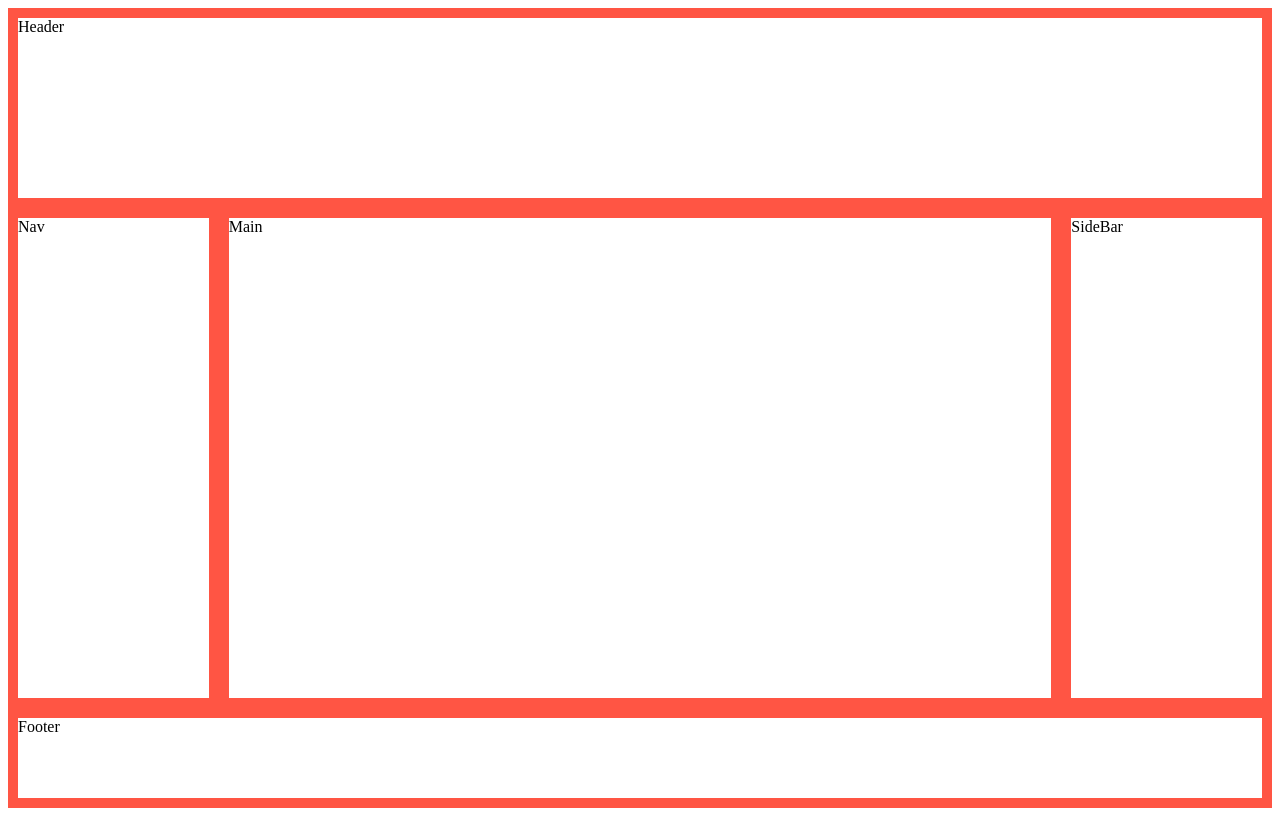
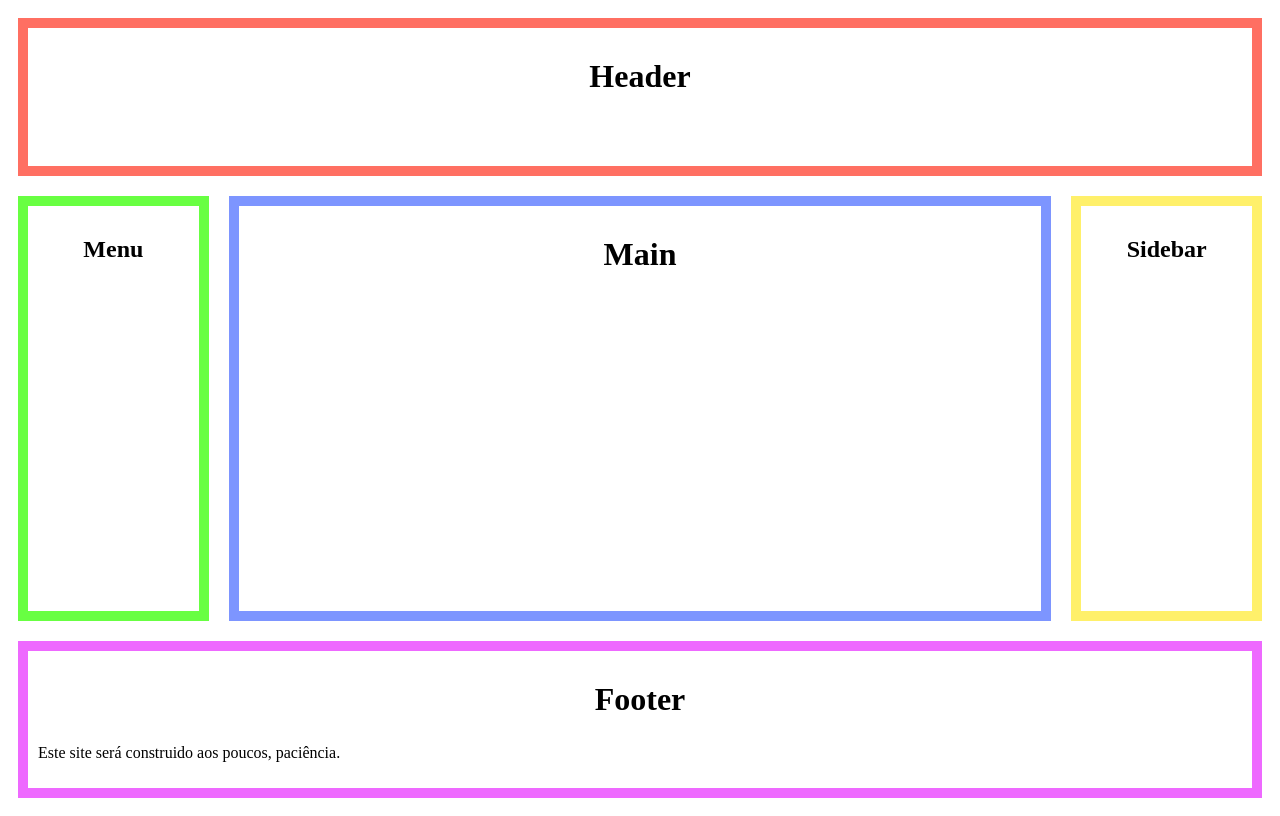
Before and after one commit to leotnjr/leotnjr.github.io, a plain HTML site: page index.html in a window 1280 px wide. Drawn offline with Linux system fonts and the light colour scheme.

Commit message:
Refactor HTML structure and enhance CSS styles for layout consistency

```diff
--- a/index.html
+++ b/index.html
@@ -4,17 +4,26 @@
     <meta charset="UTF-8">
     <meta name="viewport" content="width=device-width, initial-scale=1.0">
     <link rel="stylesheet" href="style.css"/>
-    <title>Test</title>
+    <title>Testing Github Pages</title>
 </head>
 <body>
     <div id="container">
         <header>
-            Header
+            <h1>Header</h1>
         </header>
-        <nav>Nav</nav>
-        <main>Main</main>
-        <aside>SideBar</aside>
-        <footer>Footer</footer>
+        <nav>
+            <h1>Menu</h1>
+        </nav>
+        <main>
+            <h1>Main</h1>
+        </main>
+        <aside>
+            <h1>Sidebar</h1>
+        </aside>
+        <footer>
+            <h1>Footer</h1>
+            <p>Este site será construido aos poucos, paciência.</p>
+        </footer>
     </div>
 
 </body>
--- a/style.css
+++ b/style.css
@@ -6,43 +6,59 @@ div#container{
 }
 
 header {
+    margin: 10px;
+    padding: 10px;
     border: solid;
     border-width: 10px;
-    border-color: #f54;
+    border-color: rgb(255, 111, 98);
     grid-column: span 3;
 }
 
 nav{
+    margin: 10px;
+    padding: 10px;
     border: solid;
     border-width: 10px;
-    border-color: #f54;
+    border-color: rgb(104, 255, 66);
     grid-column: 1;
     grid-column: span 1;
 
 }
 
 main{
+    margin: 10px;
+    padding: 10px;
     border: solid;
     border-width: 10px;
-    border-color: #f54;
+    border-color: rgb(125, 149, 255);
     grid-column: 2;
     grid-column: span 1;
 
 }
 
 aside{
+    margin: 10px;
+    padding: 10px;
     border: solid;
     border-width: 10px;
-    border-color: #f54;
+    border-color: rgb(255, 240, 106);
     grid-column: 3;
     grid-column: span 1;
 
 }
 
 footer {
+    margin: 10px;
+    padding: 10px;
     border: solid;
     border-width: 10px;
-    border-color: #f54;
+    border-color: rgb(238, 105, 255);
     grid-column: span 3;
 
 }
+
+h1 {
+    margin: 10px;
+    padding: 10px;
+    text-align: center;
+}
```
